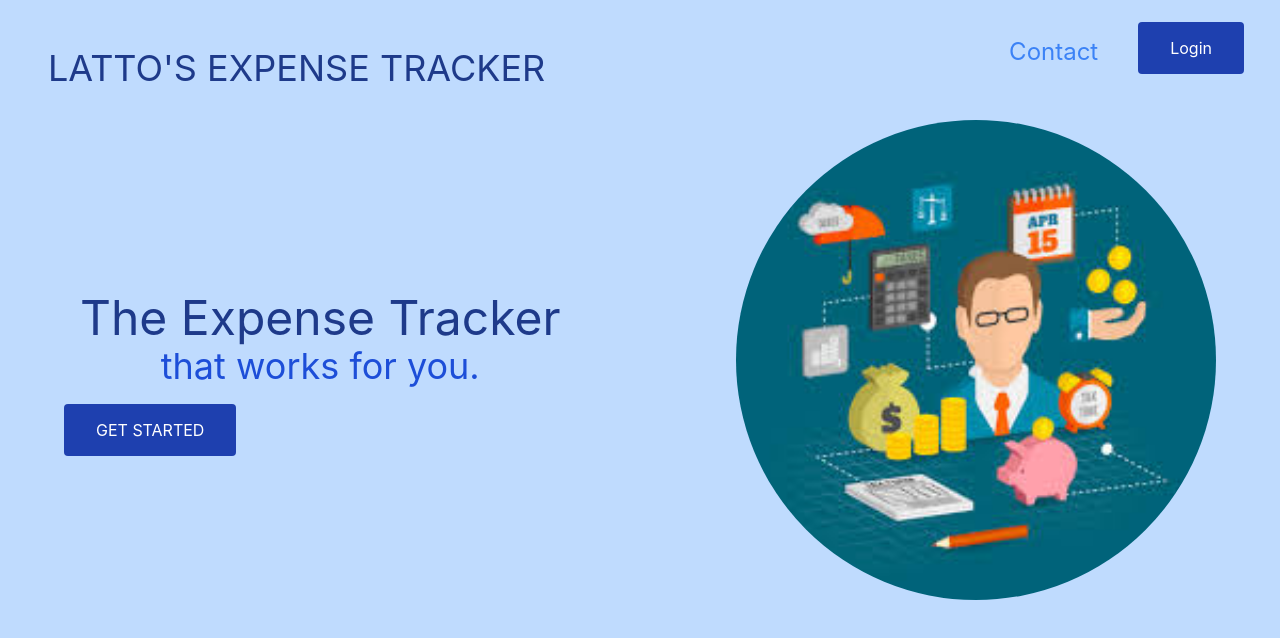
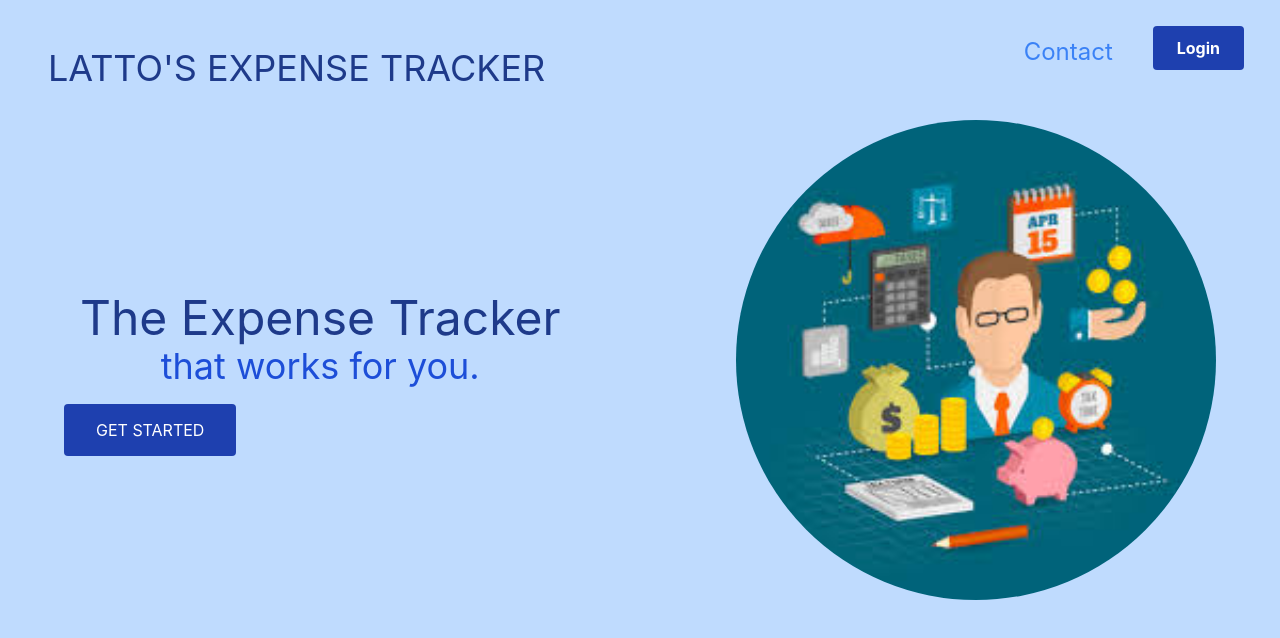
Before and after one commit to winny52/Expense-Tracker-Client, a React (Create React App) app in the folder client/: page / in a window 1280 px wide. Shown: the top 638 px of the page. Built offline with nearby package versions, Linux system fonts and the light colour scheme.

Commit message:
reduced padding for login button

```diff
--- a/client/src/components/Navbar.js
+++ b/client/src/components/Navbar.js
@@ -10,7 +10,7 @@ function Navbar() {
           <Link to="/contact" className="text-blue-500 text-2xl ">Contact</Link>
         </li>
         <li>
-          <Link to="/login" className="bg-blue-800 text-white px-8 py-4 rounded hover:bg-blue-900">Login</Link>
+          <Link to="/login" className="bg-blue-800 text-white px-6 py-3 rounded font-bold hover:bg-blue-900">Login</Link>
         </li>
       </ul>
     </nav>
```
